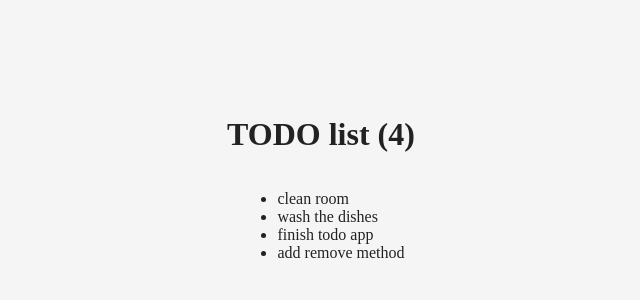
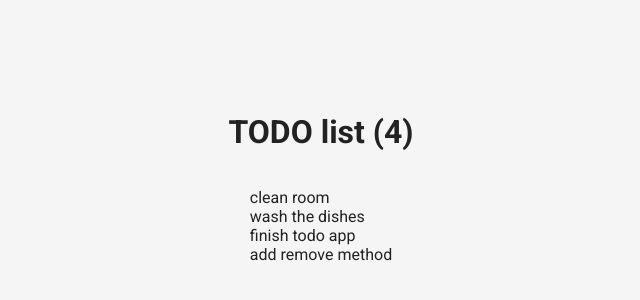
Before and after one commit to krlakwa/todo_app, a React app: page / in a window 1280 px wide. Shown: the part 222-522 px from the top of the page, without its empty margins (327-967 px from the left). Built offline with nearby package versions, Linux system fonts and the light colour scheme.

Commit message:
Add styles for TodoList

```diff
--- /dev/null
+++ b/src/components/TodoList.css
@@ -0,0 +1,4 @@
+.TodoList {
+    padding: 0;
+    list-style-type: none;
+}
--- a/src/components/TodoList.js
+++ b/src/components/TodoList.js
@@ -1,10 +1,11 @@
 import React from 'react';
 import Todo from './Todo';
+import style from './TodoList.css'
 
 const TodoList = (props) => {
     const todo = props.data.map(task => <Todo key={task.id} id={task.id} remove={props.remove} text={task.text} />);
 
-    return <ul>{todo}</ul>
+    return <ul className={style.TodoList}>{todo}</ul>
 }
 
 export default TodoList;
--- a/src/containers/App.css
+++ b/src/containers/App.css
@@ -1,6 +1,9 @@
+@import url('https://fonts.googleapis.com/css?family=Roboto:400,700&subset=latin-ext');
+
 .TodoApp {
     background-color: #F5F5F5;
     color: #222;
+    font-family: 'Roboto', sans-serif;
     display: flex;
     flex-direction: column;
     flex-wrap: nowrap;
--- a/src/containers/App.js
+++ b/src/containers/App.js
@@ -45,7 +45,7 @@ class App extends React.Component {
         return(
             <div className={style.TodoApp}>
                 <Title number={this.state.data.length} />
-                <TodoList className={style.TodoList} data={this.state.data} remove={this.removeTodo.bind(this)}/>
+                <TodoList data={this.state.data} remove={this.removeTodo.bind(this)}/>
             </div>
         )
     }
```
